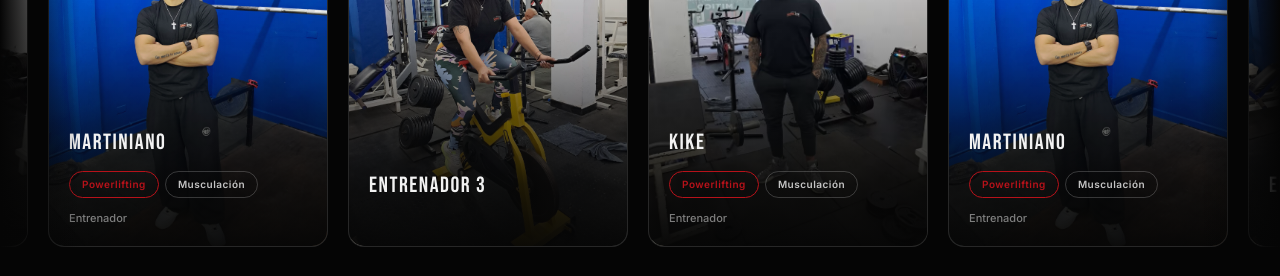
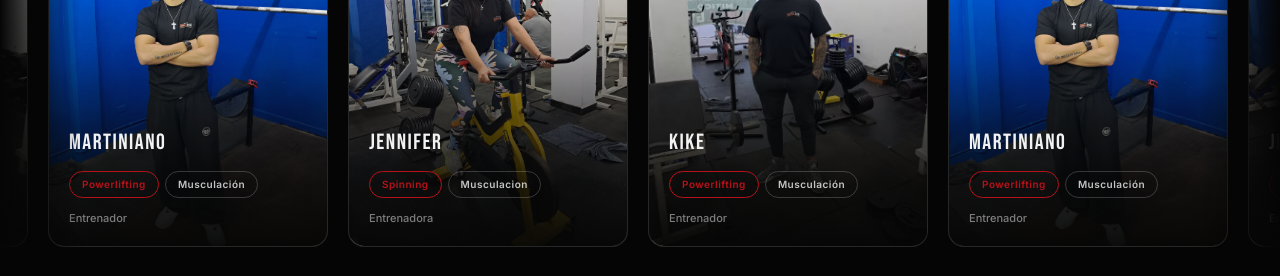
Before and after one commit to leandroltz0/animalGym-frontEnd, a React (Vite) app: page / in a window 1280 px wide. Shown: the part 6340-6616 px from the top of the page. Built offline with nearby package versions, Linux system fonts and the light colour scheme; the HTML template or start-up script is replaced by a standard one.

Commit message:
refactor: update trainer details for JENNIFER, including specialties, highlight, and role

```diff
--- a/src/data/team.ts
+++ b/src/data/team.ts
@@ -19,10 +19,10 @@ export const trainers: Trainer[] = [
   },
   {
     id: 3,
-    name: 'ENTRENADOR 3',
-    specialties: [],
-    highlight: '',
-    role: '',
+    name: 'JENNIFER',
+    specialties: ["Spinning", "Musculacion"],
+    highlight: 'Spinning',
+    role: 'Entrenadora',
     image: '/photos/team-trainers/WhatsApp Image 2026-06-19 at 6.07.43 PM (2).avif',
   },
 ]
```
